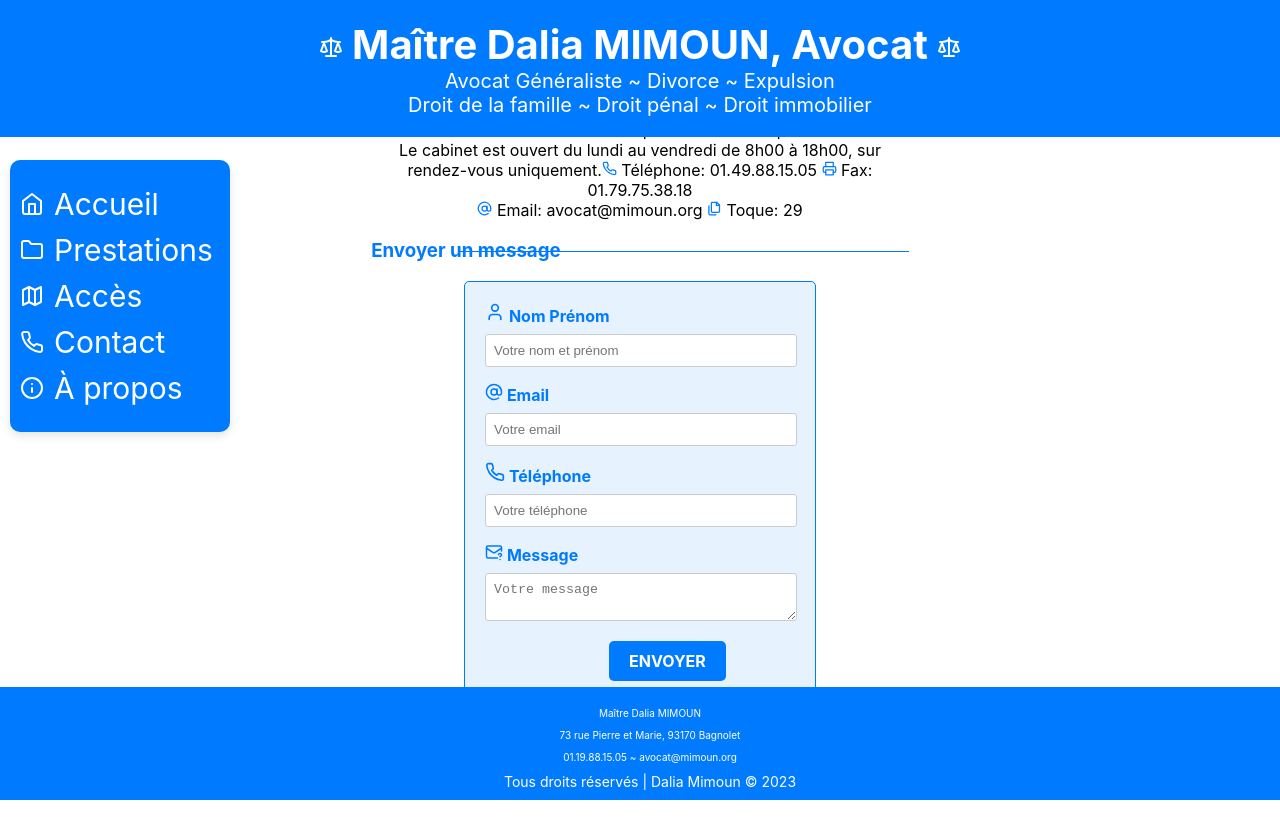
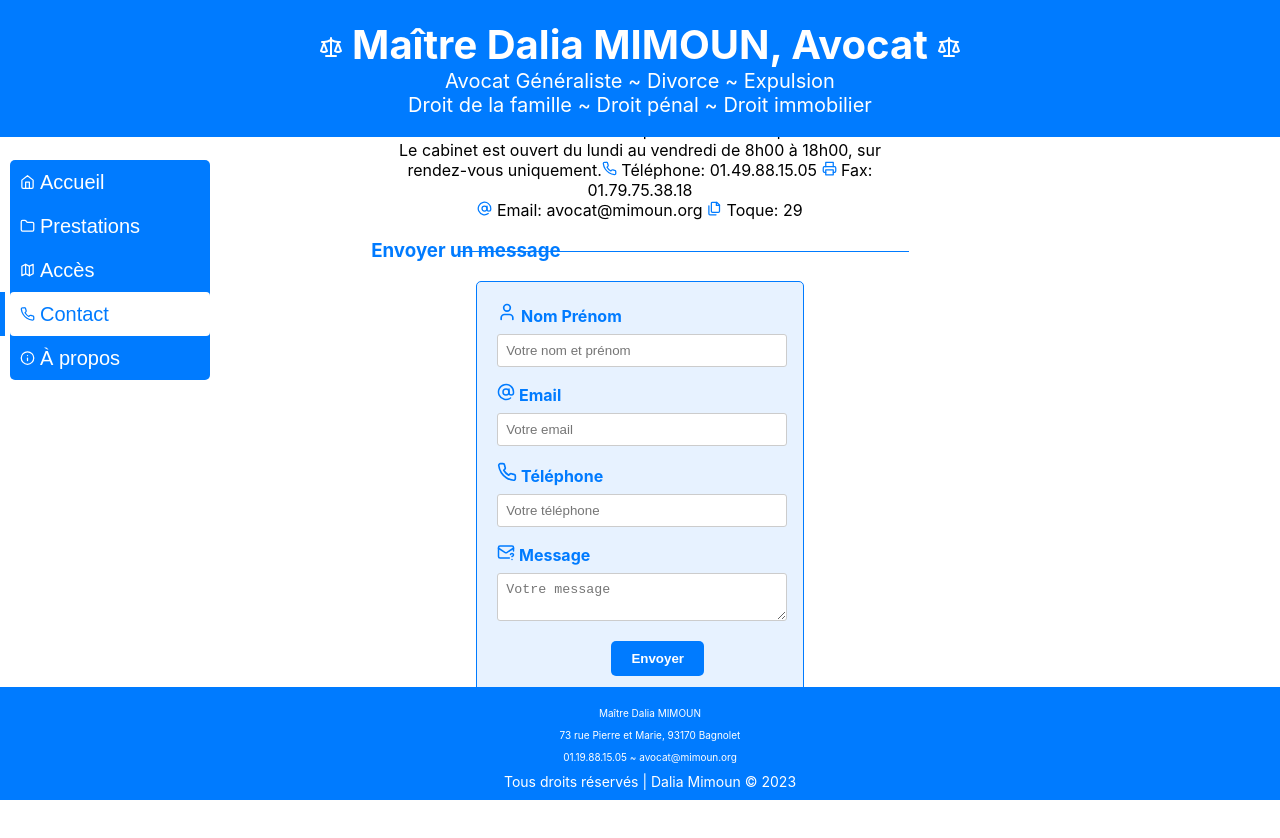
Before and after one commit to saroush5/MIMOUNavocat, a React (Create React App) app in the folder frontend/: page /contact in a window 1280 px wide. Shown: the top 838 px of the page. Built offline with nearby package versions, Linux system fonts and the light colour scheme.

Commit message:
chsange menu

```diff
--- a/frontend/src/Accueil.css
+++ b/frontend/src/Accueil.css
@@ -6,7 +6,7 @@
     margin-top: 20%;
 }
 
-  button {
+  .btn {
     padding: 0.8em 1.8em;
     border: 2px solid #007bff;
     position: relative;
@@ -21,7 +21,7 @@
     color: #007bff;
    }
 
-   button::before {
+   .btn::before {
     content: '';
     width: 0;
     height: 500%;
@@ -35,22 +35,22 @@
     z-index: -1;
    }
 
-   button:hover::before {
+   .btn:hover::before {
     width: 105%;
    }
 
-   button:hover {
+   .btn:hover {
     color: white;
    }
 
    @media (max-width: 650px) {
     .accueil {
-        margin-top: 0;
+        margin-top: -15%;
         margin-left: 15%;
         margin-right: 15%;
     }
 
-    button {
+    .btn {
         padding: 0.8em 1.8em;
         border: 2px solid #007bff;
         position: relative;
@@ -63,10 +63,10 @@
         z-index: 1;
         font-family: inherit;
         color: #007bff;
-        margin-bottom: 100px; /* Ajoutez un espace en dessous du bouton */
+        margin-bottom: 100px;
     }
 
-    button::before {
+    .btn::before {
         content: '';
         width: 0;
         height: 500%;
@@ -80,11 +80,11 @@
         z-index: -1;
     }
 
-    button:hover::before {
+    .btn:hover::before {
         width: 105%;
     }
 
-    button:hover {
+    .btn:hover {
         color: white;
     }
 }
--- a/frontend/src/Accueil.js
+++ b/frontend/src/Accueil.js
@@ -12,7 +12,7 @@ function Accueil() {
     <div className='accueil'>
         <br></br>
         <span>Maître Dalia MIMOUN exerce en tant qu'avocate au barreau de Bobigny, où elle a établi sa propre structure afin de consacrer son engagement quotidien au service de ses clients. Son cabinet est idéalement situé au cœur de Bagnolet.</span><br></br><br></br>
-        <button onClick={handleLearnMoreClick}> Planifier un rendez-vous </button>
+        <button className='btn' onClick={handleLearnMoreClick}> Planifier un rendez-vous </button>
     </div>
   );
 }
--- a/frontend/src/Menu.css
+++ b/frontend/src/Menu.css
@@ -1,62 +1,20 @@
-.menu {
+/* .menu {
   position: fixed;
   left: 0;
   top: 0;
   width: 220px;
-  background-color: #007bff;
   display: flex;
   flex-direction: column;
   align-items: center;
   margin-top: 160px;
-}
+}*/
 
-.menu .nav {
-  position: absolute;
-  right: -10px;
-  width: 200px;
-  background-color: #007bff;
-  border-radius: 10px;
-  box-shadow: 0px 4px 8px rgba(0,0,0,0.1);
-  padding: 10px;
-}
-
-.menu ul {
-  list-style-type: none;
-  padding: 0;
-}
-
-.menu ul li {
-  margin-bottom: 10px;
-  font-size: 30px;
-}
-
-.menu ul li a {
-  display: flex;
-  align-items: center;
-  color: white;
-  text-decoration: none;
-  transition: background-color 0.3s, color 0.3s;
-}
-
-.menu ul li a:hover {
-  background-color: white;
-  color: #007bff;
-  text-decoration: none;
-}
-
-.menu ul li a svg {
-  margin-right: 10px;
-}
-
-.menu .hamburger {
+.menu2 .hamburger {
   display: none;
-  /* position: absolute;  */
-  /* right: 0px;  */
-  /* top: 20px;  */
   cursor: pointer;
 }
 
-.menu .dropdown {
+.menu2 .dropdown {
   position: fixed;
   left: 50%;
   transform: translateX(-50%);
@@ -65,45 +23,120 @@
   border-radius: 10px;
   box-shadow: 0px 4px 8px rgba(0, 0, 0, 0.1);
   padding: 10px;
-  z-index: 999; /* Pour s'assurer que la dropdown est au-dessus du reste du contenu */
+  z-index: 999;
 }
 
-.menu .dropdown ul {
-font-size: 20px;
-}
-
-.menu .dropdown ul li a {
-  color: white;
-  padding: 5px;
-}
-
-.menu .dropdown ul li a:hover {
-  background-color: white;
-  color: #007bff;
-  text-decoration: none;
-}
 
 @media (max-width: 650px) {
-  .menu {
+  .menu2 {
     flex-direction: row;
-    background-color: white;
     margin-top: 30%;
-    width: 10%;
+    width: 14%;
     position: relative;
   }
 
-  .menu .nav {
+  .menu1 {
     display: none;
   }
 
-  .menu .hamburger {
+  .menu1 .input {
+    display: none;
+  }
+
+  .menu2 .hamburger {
     display: block;
     background-color: #007bff;
     margin-left: 10px;
+
+  justify-content: center;
+  border-radius: 5px;
   }
 
-  .menu .dropdown {
+  .menu2 .dropdown {
     margin-left: auto;
     margin-right: auto;
   }
+
+  .dropdown:hover > :not(.value:hover) {
+    transition: 300ms;
+    filter: blur(1px);
+    transform: scale(0.95,0.95);
+  }
 }
+
+.menu1 {
+  position: fixed;
+  left: 0;
+  top: 0;
+  width: 220px;
+  display: flex;
+  flex-direction: column;
+  align-items: center;
+  margin-top: 160px;
+}
+
+.input {
+  display: flex;
+  flex-direction: column;
+  width: 200px;
+  background-color: #007bff;
+  justify-content: center;
+  border-radius: 5px;
+}
+
+.value {
+  background-color: transparent;
+  border: none;
+  padding: 10px;
+  color: white;
+  display: flex;
+  position: relative;
+  gap: 5px;
+  cursor: pointer;
+  border-radius: 4px;
+  align-items: center;
+  font-size: 20px;
+}
+
+.value:not(:active):hover,
+.value:focus {
+  background-color: white;
+  color:#007bff;
+}
+
+.value:focus,
+.value:active {
+  background-color: white;
+  outline: none;
+}
+
+.value:focus::before,
+.value:active::before {
+  opacity: 1;
+}
+
+.value svg {
+  width: 15px
+}
+
+.input:hover > :not(.value:hover) {
+  transition: 300ms;
+  filter: blur(1px);
+  transform: scale(0.95,0.95);
+}
+
+.value.active {
+  background-color: white;
+  color: #007bff;
+  position: relative;
+}
+
+.value.active::before {
+  content: "";
+  position: absolute;
+  top: 0;
+  left: -10px;
+  height: 100%;
+  width: 5px;
+  background-color: #007bff;
+}
--- a/frontend/src/Menu.js
+++ b/frontend/src/Menu.js
@@ -1,22 +1,55 @@
-import React, { useState } from 'react';
-import { Link } from 'react-router-dom';
-import { Home, Info, Map, Phone, Folder, Menu as Hamburger, X } from 'lucide-react';
+import React from 'react';
+import { useEffect, useState } from 'react';
+import { Menu as Hamburger, X } from 'lucide-react';
 import './Menu.css';
 
 function Menu() {
   const [open, setOpen] = useState(false);
+  const [activeTab, setActiveTab] = useState("");
+
+  const handleTabClick = (tabName) => {
+    window.location.href = `/${tabName}`;
+    setActiveTab(tabName);
+  };
+
+  useEffect(() => {
+    const currentTab = window.location.pathname.split('/')[1];
+    setActiveTab(currentTab || "accueil");
+  }, []);
 
   return (
-    <div className='menu'>
-      <nav className='nav'>
-        <ul>
-          <li><Link to='/'><Home size={24} /> Accueil</Link></li>
-          <li><Link to='/prestations'><Folder size={24} /> Prestations</Link></li>
-          <li><Link to='/acces'><Map size={24} /> Accès</Link></li>
-          <li><Link to='/contact'><Phone size={24} /> Contact</Link></li>
-          <li><Link to='/propos'><Info size={24} /> À propos</Link></li>
-        </ul>
-      </nav>
+    <div>
+    <div className='menu1'>
+      <div className="input">
+      <button
+          className={`value ${activeTab === "accueil" ? "active" : ""}`}
+          onClick={() => handleTabClick("")}
+        >        <svg xmlns="http://www.w3.org/2000/svg" width="24" height="24" viewBox="0 0 24 24" fill="none" stroke="currentColor" strokeWidth="2" strokeLinecap="round" strokeLinejoin="round" className="lucide lucide-home"><path d="m3 9 9-7 9 7v11a2 2 0 0 1-2 2H5a2 2 0 0 1-2-2z"/><polyline points="9 22 9 12 15 12 15 22"/></svg>
+          Accueil
+        </button>
+        <button
+          className={`value ${activeTab === "prestations" ? "active" : ""}`}
+          onClick={() => handleTabClick("prestations")}
+        >  <svg xmlns="http://www.w3.org/2000/svg" width="24" height="24" viewBox="0 0 24 24" fill="none" stroke="currentColor" stroke-width="2" stroke-linecap="round" stroke-linejoin="round" class="lucide lucide-folder"><path d="M4 20h16a2 2 0 0 0 2-2V8a2 2 0 0 0-2-2h-7.93a2 2 0 0 1-1.66-.9l-.82-1.2A2 2 0 0 0 7.93 3H4a2 2 0 0 0-2 2v13c0 1.1.9 2 2 2Z"/></svg>    Prestations
+</button>
+<button
+          className={`value ${activeTab === "acces" ? "active" : ""}`}
+          onClick={() => handleTabClick("acces")}
+        >  <svg xmlns="http://www.w3.org/2000/svg" width="24" height="24" viewBox="0 0 24 24" fill="none" stroke="currentColor" stroke-width="2" stroke-linecap="round" stroke-linejoin="round" class="lucide lucide-map"><polygon points="3 6 9 3 15 6 21 3 21 18 15 21 9 18 3 21"/><line x1="9" x2="9" y1="3" y2="18"/><line x1="15" x2="15" y1="6" y2="21"/></svg>    Accès
+  </button>
+  <button
+          className={`value ${activeTab === "contact" ? "active" : ""}`}
+          onClick={() => handleTabClick("contact")}
+        >  <svg xmlns="http://www.w3.org/2000/svg" width="24" height="24" viewBox="0 0 24 24" fill="none" stroke="currentColor" stroke-width="2" stroke-linecap="round" stroke-linejoin="round" class="lucide lucide-phone"><path d="M22 16.92v3a2 2 0 0 1-2.18 2 19.79 19.79 0 0 1-8.63-3.07 19.5 19.5 0 0 1-6-6 19.79 19.79 0 0 1-3.07-8.67A2 2 0 0 1 4.11 2h3a2 2 0 0 1 2 1.72 12.84 12.84 0 0 0 .7 2.81 2 2 0 0 1-.45 2.11L8.09 9.91a16 16 0 0 0 6 6l1.27-1.27a2 2 0 0 1 2.11-.45 12.84 12.84 0 0 0 2.81.7A2 2 0 0 1 22 16.92z"/></svg>    Contact
+  </button>
+  <button
+          className={`value ${activeTab === "propos" ? "active" : ""}`}
+          onClick={() => handleTabClick("propos")}
+        >  <svg xmlns="http://www.w3.org/2000/svg" width="24" height="24" viewBox="0 0 24 24" fill="none" stroke="currentColor" stroke-width="2" stroke-linecap="round" stroke-linejoin="round" class="lucide lucide-info"><circle cx="12" cy="12" r="10"/><path d="M12 16v-4"/><path d="M12 8h.01"/></svg>    À propos
+  </button>
+      </div>
+    </div>
+    <div className='menu2'>
     <div className='hamburger'>
     {open ? (
       <X size={32} onClick={() => setOpen(!open)} />
@@ -25,15 +58,35 @@ function Menu() {
     )}
     {open && (
       <div className='dropdown'>
-            <ul>
-              <li><Link to='/' onClick={() => setOpen(false)}><Home size={24} /> Accueil</Link></li>
-              <li><Link to='/prestations' onClick={() => setOpen(false)}><Folder size={24} /> Prestations</Link></li>
-              <li><Link to='/acces' onClick={() => setOpen(false)}><Map size={24} /> Accès</Link></li>
-              <li><Link to='/contact' onClick={() => setOpen(false)}><Phone size={24} /> Contact</Link></li>
-              <li><Link to='/propos' onClick={() => setOpen(false)}><Info size={24} /> À propos</Link></li>
-            </ul>
+        <button
+      className={`value ${activeTab === "accueil" ? "active" : ""}`}
+      onClick={() => handleTabClick("")}
+    >        <svg xmlns="http://www.w3.org/2000/svg" width="24" height="24" viewBox="0 0 24 24" fill="none" stroke="currentColor" strokeWidth="2" strokeLinecap="round" strokeLinejoin="round" className="lucide lucide-home"><path d="m3 9 9-7 9 7v11a2 2 0 0 1-2 2H5a2 2 0 0 1-2-2z"/><polyline points="9 22 9 12 15 12 15 22"/></svg>
+      Accueil
+    </button>
+    <button
+      className={`value ${activeTab === "prestations" ? "active" : ""}`}
+      onClick={() => handleTabClick("prestations")}
+    >  <svg xmlns="http://www.w3.org/2000/svg" width="24" height="24" viewBox="0 0 24 24" fill="none" stroke="currentColor" stroke-width="2" stroke-linecap="round" stroke-linejoin="round" class="lucide lucide-folder"><path d="M4 20h16a2 2 0 0 0 2-2V8a2 2 0 0 0-2-2h-7.93a2 2 0 0 1-1.66-.9l-.82-1.2A2 2 0 0 0 7.93 3H4a2 2 0 0 0-2 2v13c0 1.1.9 2 2 2Z"/></svg>    Prestations
+</button>
+<button
+      className={`value ${activeTab === "acces" ? "active" : ""}`}
+      onClick={() => handleTabClick("acces")}
+    >  <svg xmlns="http://www.w3.org/2000/svg" width="24" height="24" viewBox="0 0 24 24" fill="none" stroke="currentColor" stroke-width="2" stroke-linecap="round" stroke-linejoin="round" class="lucide lucide-map"><polygon points="3 6 9 3 15 6 21 3 21 18 15 21 9 18 3 21"/><line x1="9" x2="9" y1="3" y2="18"/><line x1="15" x2="15" y1="6" y2="21"/></svg>    Accès
+</button>
+<button
+      className={`value ${activeTab === "contact" ? "active" : ""}`}
+      onClick={() => handleTabClick("contact")}
+    >  <svg xmlns="http://www.w3.org/2000/svg" width="24" height="24" viewBox="0 0 24 24" fill="none" stroke="currentColor" stroke-width="2" stroke-linecap="round" stroke-linejoin="round" class="lucide lucide-phone"><path d="M22 16.92v3a2 2 0 0 1-2.18 2 19.79 19.79 0 0 1-8.63-3.07 19.5 19.5 0 0 1-6-6 19.79 19.79 0 0 1-3.07-8.67A2 2 0 0 1 4.11 2h3a2 2 0 0 1 2 1.72 12.84 12.84 0 0 0 .7 2.81 2 2 0 0 1-.45 2.11L8.09 9.91a16 16 0 0 0 6 6l1.27-1.27a2 2 0 0 1 2.11-.45 12.84 12.84 0 0 0 2.81.7A2 2 0 0 1 22 16.92z"/></svg>    Contact
+</button>
+<button
+      className={`value ${activeTab === "propos" ? "active" : ""}`}
+      onClick={() => handleTabClick("propos")}
+    >  <svg xmlns="http://www.w3.org/2000/svg" width="24" height="24" viewBox="0 0 24 24" fill="none" stroke="currentColor" stroke-width="2" stroke-linecap="round" stroke-linejoin="round" class="lucide lucide-info"><circle cx="12" cy="12" r="10"/><path d="M12 16v-4"/><path d="M12 8h.01"/></svg>    À propos
+</button>
       </div>
     )}
+  </div>
   </div>
   </div>
   );
```
Lines whose indentation alone changed are shown as unchanged.
